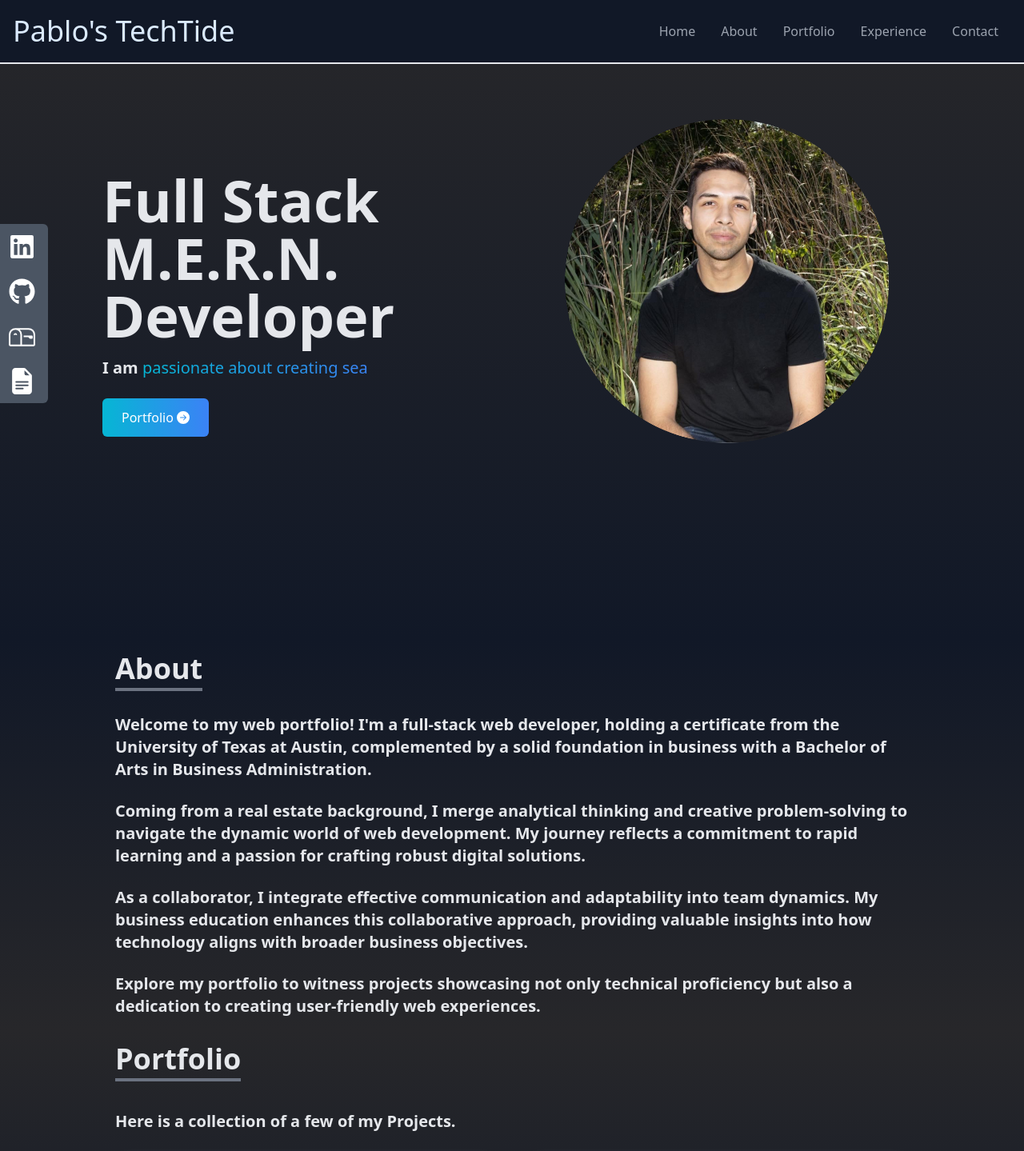
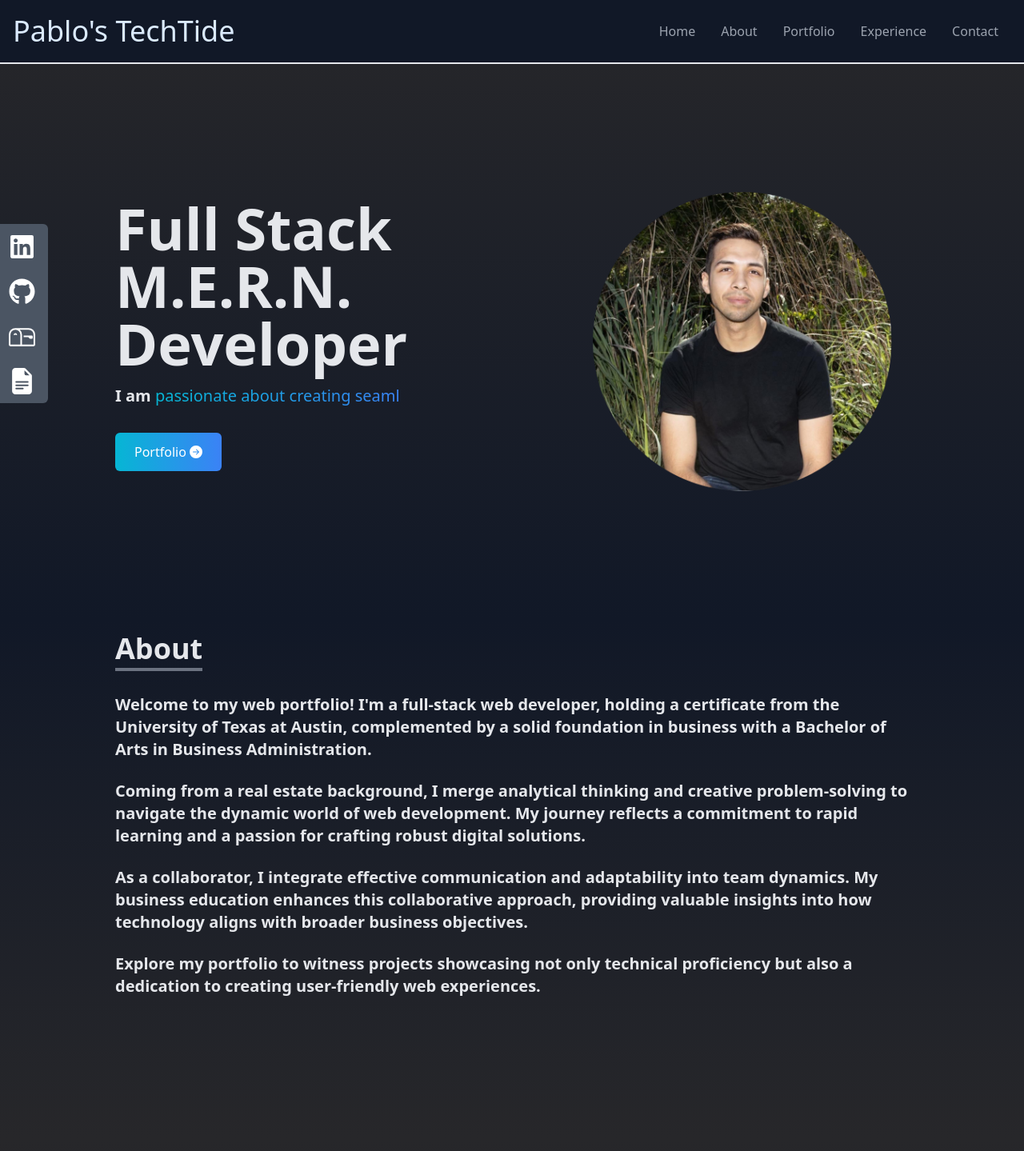
Before and after one commit to xJuanPablo/TechTide, a React (Create React App) app: page / in a window 1280 px wide. Shown: the top 1439 px of the page at 80% size. Built offline with nearby package versions, Linux system fonts and the light colour scheme.

Commit message:
fixed landing layout

```diff
--- a/src/components/About.jsx
+++ b/src/components/About.jsx
@@ -2,7 +2,7 @@ import React from 'react'
 
 const About = () => {
   return (
-    <div name="about" className='w-full bg-gradient-to-b from-gray-900 to-zinc-800 text-white'>
+    <div name="about" className='w-full bg-gradient-to-b from-gray-900 to-zinc-800 text-white pb-40'>
 
     <div className='max-w-screen-lg p-4 mx-auto flex flex-col justify-center w-full h-full'>
 
--- a/src/components/Experience.jsx
+++ b/src/components/Experience.jsx
@@ -52,7 +52,7 @@ function Experience() {
   ]
 
   return (
-    <div name="experience" className='bg-gradient-to-b from-gray-900 to to-zinc-800 w-full'>
+    <div name="experience" className='bg-gradient-to-b from-gray-900 to to-zinc-800 w-full pb-40'>
 
 
 
--- a/src/components/Home.jsx
+++ b/src/components/Home.jsx
@@ -1,44 +1,51 @@
-import React from 'react'
-import hero from '../assets/hero.png'
-import {BsFillArrowRightCircleFill} from 'react-icons/bs'
-import {Link} from 'react-scroll'
-import RevolvingText from './RevolvingText'
+import React from "react";
+import hero from "../assets/hero.png";
+import { BsFillArrowRightCircleFill } from "react-icons/bs";
+import { Link } from "react-scroll";
+import RevolvingText from "./RevolvingText";
 
 const Home = () => {
   return (
-    <div name='home' id='home' className='h-screen w-full bg-gradient-to-b from-zinc-800 to-gray-900 '>
-
-
-      <div className='max-w-screen-lg mx-auto flex flex-col items-center justify-center h-full  md:flex-row  '>
-
-        <div className='flex flex-col justify-center h-full -mt-24'>
-          <h2 className='text-3xl sm:text-7xl font-bold text-gray-200  '>Full Stack M.E.R.N. Developer</h2>
-          <p className='text-gray-500 py-4 max-w-md'>
-            <RevolvingText/>
-          </p>
-
-
-          <div>
-            <Link to="portfolio" smooth duration={500} className='group text-white w-fit px-6 py-3 my-2 flex items-center rounded-md bg-gradient-to-r from-cyan-500 to-blue-500 cursor-pointer -mb-24'>
+    <div
+      name="home"
+      id="home"
+      className=" w-full bg-gradient-to-b from-zinc-800 to-gray-900 pt-60 pb-40"
+    >
+      <div className="max-w-screen-lg mx-auto items-center justify-center">
+        <div className="flex flex-col md:flex-row justify-center items-center">
+          {/* Text + Button Section */}
+          <div className="flex flex-col items-center md:items-start text-center md:text-left px-4">
+            <h2 className="text-3xl sm:text-7xl font-bold text-gray-200">
+              Full Stack M.E.R.N. Developer
+            </h2>
+            <p className="text-gray-500 py-4 max-w-md">
+              <RevolvingText />
+            </p>
+            <Link
+              to="portfolio"
+              smooth
+              duration={500}
+              className="group text-white w-fit px-6 py-3 my-4 flex items-center rounded-md bg-gradient-to-r from-cyan-500 to-blue-500 cursor-pointer"
+            >
               Portfolio
-              <span className='group-hover:rotate-90 duration-300 pl-1'>
-              <BsFillArrowRightCircleFill />
+              <span className="group-hover:rotate-90 duration-300 pl-1">
+                <BsFillArrowRightCircleFill />
               </span>
             </Link>
           </div>
 
-
+          {/* Image Section */}
+          <div className="mt-8 md:mt-0 md:ml-12">
+            <img
+              src={hero}
+              alt="Developer"
+              className="mx-auto w-2/3 md:w-full rounded-e-full"
+            />
+          </div>
         </div>
-
-
-        <div className="rounded-full">
-          <img src={hero} alt="Developer" className=' mx-auto  md:w-full w-2/3 -mt-24 rounded-e-full'/>
-        </div>
-
-
       </div>
     </div>
-  )
-}
+  );
+};
 
-export default Home
+export default Home;
--- a/src/components/Portfolio.jsx
+++ b/src/components/Portfolio.jsx
@@ -28,7 +28,7 @@ const Portfolio = () => {
   ]
 
   return (
-    <section name="portfolio" className='w-full bg-cover h-full  bg-gradient-to-b from-zinc-800 to-gray-900 text-white '>
+    <section name="portfolio" className='w-full bg-cover h-full  bg-gradient-to-b from-zinc-800 to-gray-900 text-white pb-40'>
       <div className='max-w-screen-lg p-4 mx-auto flex flex-col justify-center w-full h-full'>
 
 
```
Also changed, not shown: src/components/navbar.jsx (+0 -14 lines).
